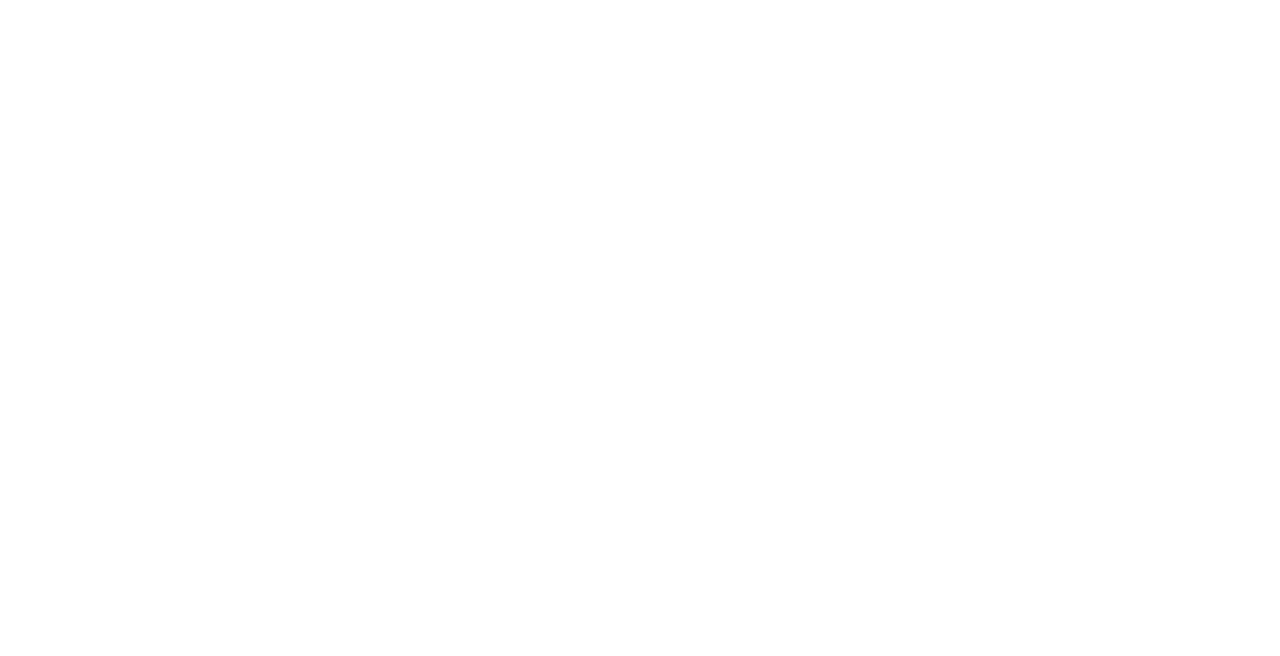
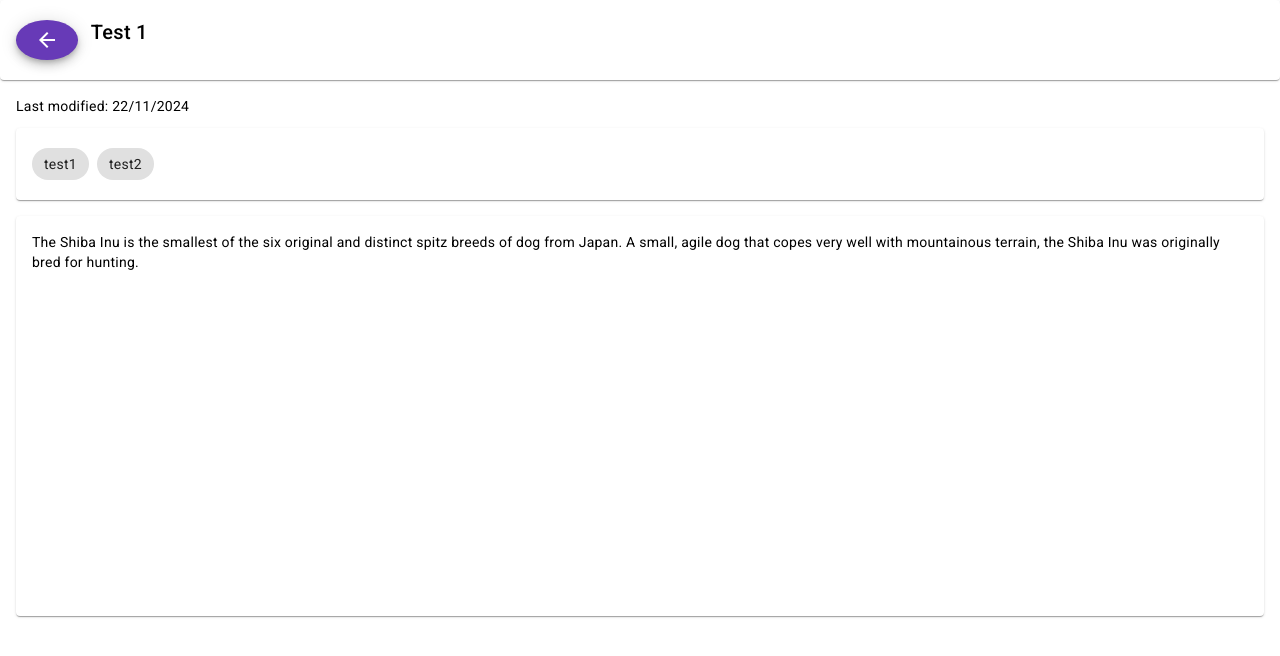
Before and after one commit to toybz/angular-note-app, an Angular app: page /notes/1 in a window 1280 px wide. Before the commit this address led to /. Shown: the top 656 px of the page. Built offline with nearby package versions, Linux system fonts and the light colour scheme.

Commit message:
add ui-design for view-note page

```diff
--- a/src/app/components/notes/notes.component.html
+++ b/src/app/components/notes/notes.component.html
@@ -1,4 +1,4 @@
-<mat-card>
+<mat-card routerLink="{{ note.id }}">
   <mat-card-header>
     <mat-card-title>
       {{ note.title }}
@@ -9,6 +9,5 @@
     <p>
       {{ note.content }}
     </p>
-
   </mat-card-content>
 </mat-card>
--- /dev/null
+++ b/src/app/pages/notes/view-note/view-note.component.html
@@ -0,0 +1,19 @@
+<app-header [showBackButton]="true">
+  <h2 class="header-title">{{ note.title }}</h2>
+</app-header>
+
+<app-page-content>
+  <div>
+    <p class="note-modified-date">Last modified: 22/11/2024</p>
+
+    <app-tags-container [tags]="tags"></app-tags-container>
+
+    <mat-card class="note-content-container">
+      <mat-card-content>
+        <p>
+          {{ note.content }}
+        </p>
+      </mat-card-content>
+    </mat-card>
+  </div>
+</app-page-content>
--- /dev/null
+++ b/src/app/pages/notes/view-note/view-note.component.scss
@@ -0,0 +1,4 @@
+.note-content-container {
+  margin-top: 2vh;
+  min-height: 50vh;
+}
--- /dev/null
+++ b/src/app/pages/notes/view-note/view-note.component.ts
@@ -0,0 +1,26 @@
+import { Component } from '@angular/core';
+import { HeaderComponent } from '../../../components/header/header.component';
+import { PageContentComponent } from '../../../components/page-content/page-content.component';
+import { TagsContainerComponent } from '../../../components/tags-container/tags-container.component';
+import { Note } from '../../../models/note';
+import { notes, tags } from '../../../../testData';
+import { Tag } from '../../../models/tag';
+import { MatCard, MatCardContent } from '@angular/material/card';
+
+@Component({
+  selector: 'app-view-note',
+  standalone: true,
+  imports: [
+    HeaderComponent,
+    PageContentComponent,
+    TagsContainerComponent,
+    MatCard,
+    MatCardContent,
+  ],
+  templateUrl: './view-note.component.html',
+  styleUrl: './view-note.component.scss',
+})
+export class ViewNoteComponent {
+  note: Note = notes[0];
+  tags: Tag[] = [...tags];
+}
```
Also changed, not shown: src/app/app.routes.ts (+9 -4 lines), src/app/components/notes/notes.component.ts (+12 -12 lines), 1 other file (tests, documents, lock files or other folders).
